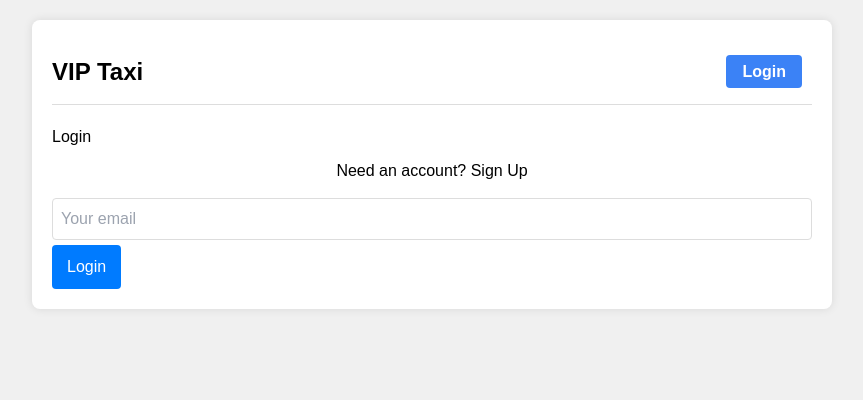
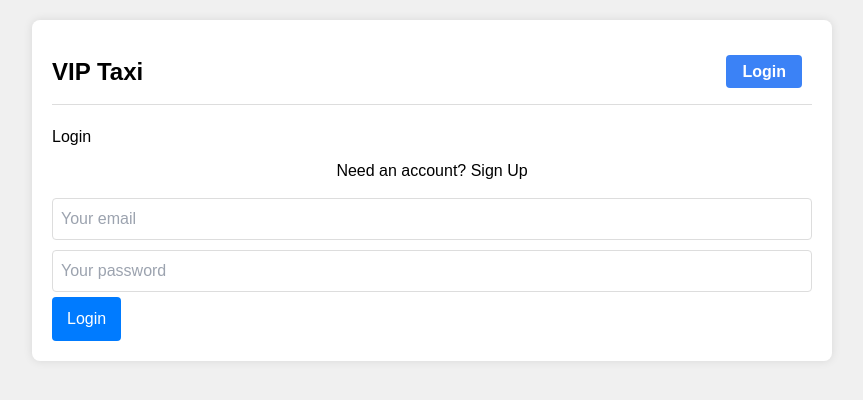
Before and after one commit to JGEC1991/bolt-generated-project, a React (Vite) app: page /admin in a window 1280 px wide. Shown: the top 400 px of the page, without its empty margins (208-1071 px from the left). Built offline with nearby package versions, Linux system fonts and the light colour scheme.

Commit message:
Initial commit from your app

```diff
--- a/src/Account.jsx
+++ b/src/Account.jsx
@@ -20,7 +20,7 @@ import React, { useState, useEffect } from 'react';
           setLoading(true);
           const { data, error, status } = await supabase
             .from('profiles')
-            .select(`name, phone, driver_license, legal_documents, username, website, avatar_url`)
+            .select(`full_name, phone, driver_license, legal_documents, username, website, avatar_url`)
             .eq('id', session?.user?.id)
             .single();
 
@@ -29,7 +29,7 @@ import React, { useState, useEffect } from 'react';
           }
 
           if (data) {
-            setName(data.name || '');
+            setName(data.full_name || '');
             setPhone(data.phone || '');
             setDriverLicense(data.driver_license || '');
             setLegalDocuments(data.legal_documents || '');
@@ -51,7 +51,7 @@ import React, { useState, useEffect } from 'react';
 
           const updates = {
             id: session?.user?.id,
-            name,
+            full_name: name,
             phone,
             driver_license,
             legal_documents,
--- a/src/Auth.jsx
+++ b/src/Auth.jsx
@@ -5,6 +5,7 @@ import React, { useState } from 'react';
     function Auth() {
       const [loading, setLoading] = useState(false);
       const [email, setEmail] = useState('');
+      const [password, setPassword] = useState('');
       const [fullName, setFullName] = useState('');
       const [phone, setPhone] = useState('');
       const [idNumber, setIdNumber] = useState('');
@@ -18,7 +19,7 @@ import React, { useState } from 'react';
           setLoading(true);
           const { data, error } = await supabase.auth.signUp({
             email: email,
-            password: Math.random().toString(36).slice(-8), // Generate a random password
+            password: password,
             options: {
               data: {
                 full_name: fullName,
@@ -50,13 +51,16 @@ import React, { useState } from 'react';
         e.preventDefault();
         try {
           setLoading(true);
-          const { error } = await supabase.auth.signInWithOtp({ email });
+          const { data, error } = await supabase.auth.signInWithPassword({
+            email: email,
+            password: password,
+          });
           if (error) {
             console.error('Supabase login error:', error);
             alert(`Login failed: ${error.message}`);
             throw error;
           }
-          alert('Check your email for the login link!');
+          alert('Logged in successfully!');
           navigate('/account');
         } catch (error) {
           console.error('Error during login:', error);
@@ -93,6 +97,16 @@ import React, { useState } from 'react';
                     placeholder="Your email"
                     value={email}
                     onChange={(e) => setEmail(e.target.value)}
+                    required
+                  />
+                </div>
+                <div>
+                  <input
+                    className="inputField"
+                    type="password"
+                    placeholder="Your password"
+                    value={password}
+                    onChange={(e) => setPassword(e.target.value)}
                     required
                   />
                 </div>
@@ -151,6 +165,16 @@ import React, { useState } from 'react';
                   />
                 </div>
                 <div>
+                  <input
+                    className="inputField"
+                    type="password"
+                    placeholder="Your password"
+                    value={password}
+                    onChange={(e) => setPassword(e.target.value)}
+                    required
+                  />
+                </div>
+                <div>
                   <button
                     type="submit"
                     className="button block primary"
```
